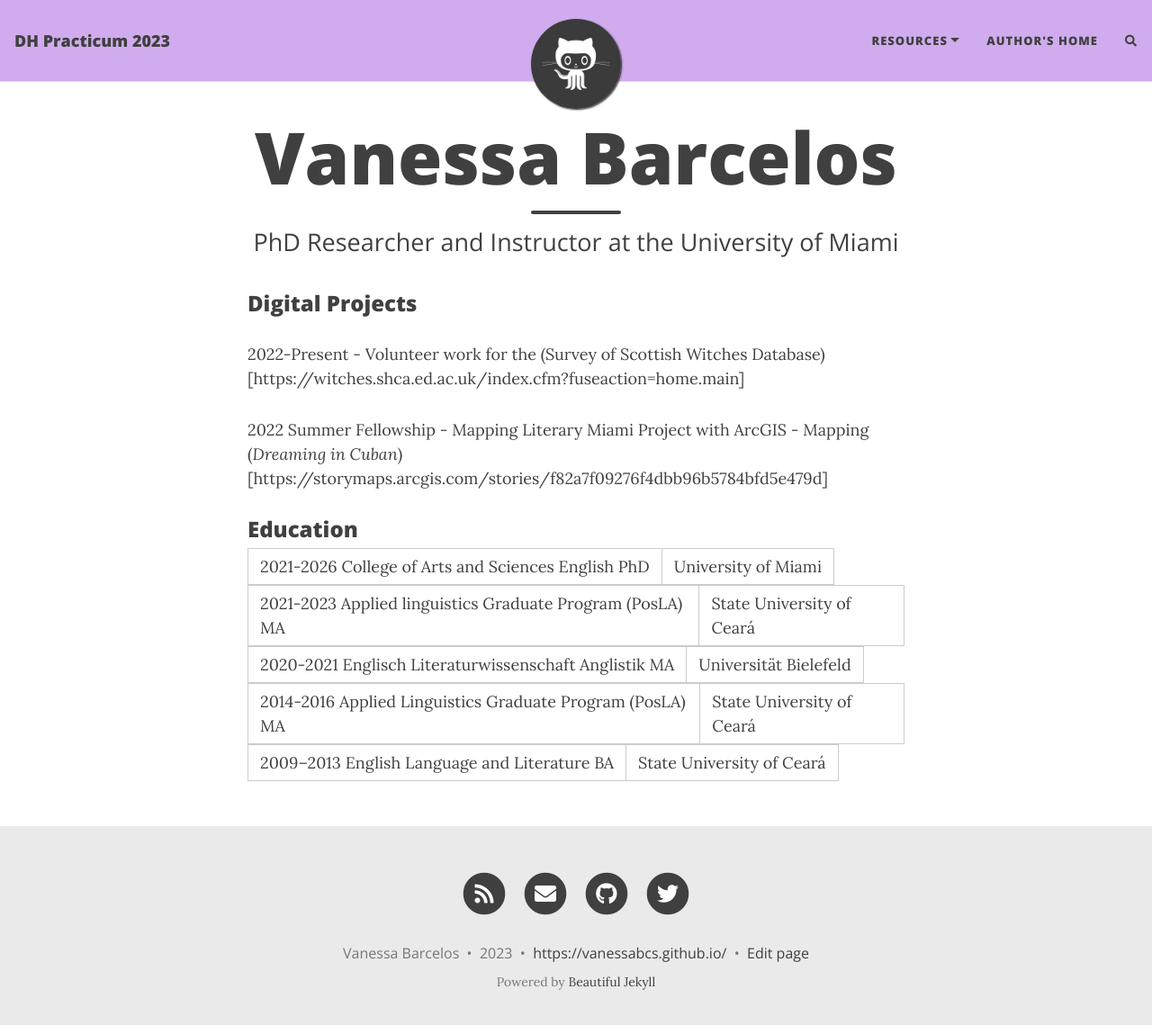
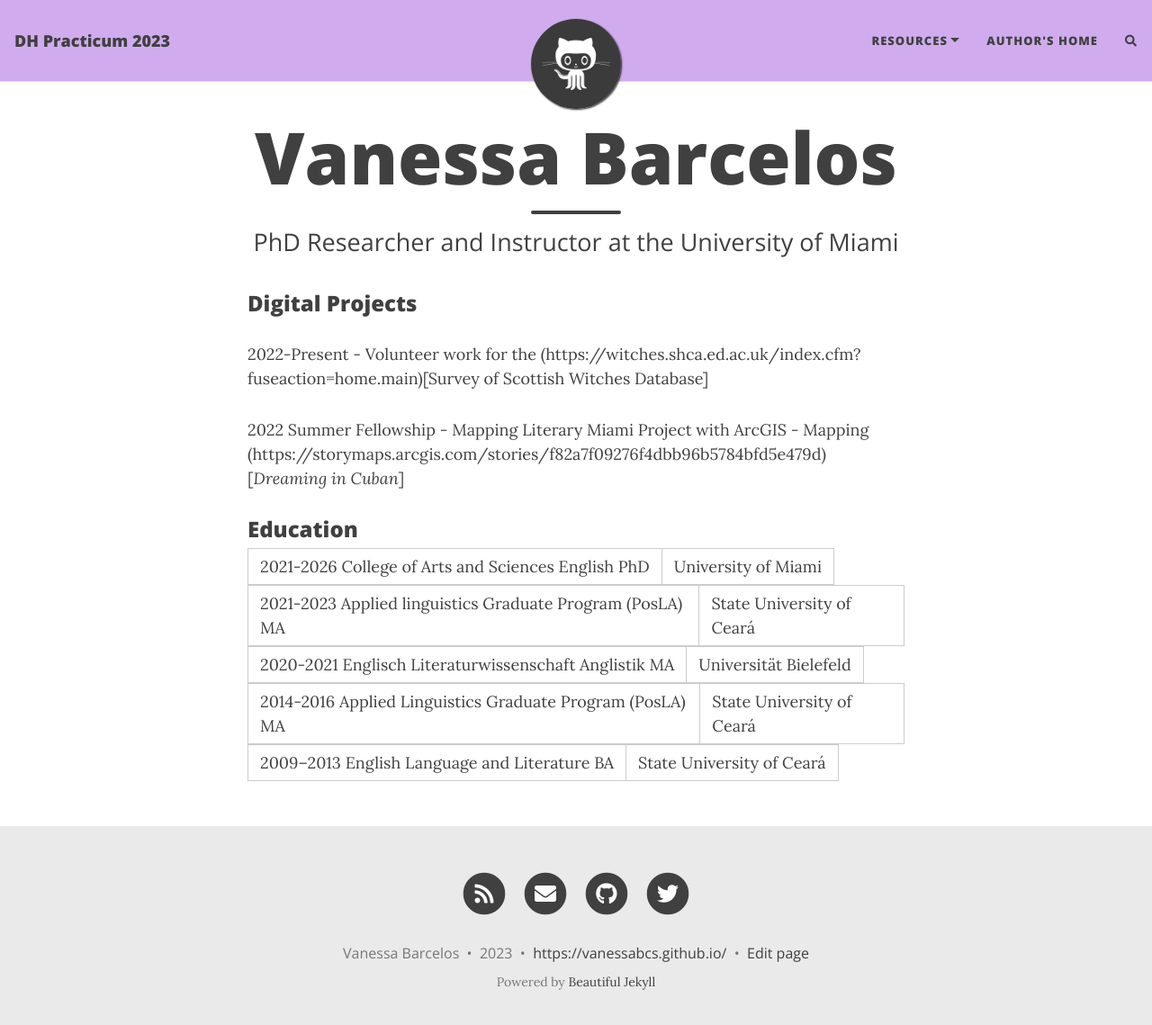
Before and after one commit to vanessabcs/about, a Jekyll site: the page built from aboutme.md, in a window 1280 px wide and 1152 px high. Shown: the top 1139 px of the window at 90% size. Built offline with Jekyll 4.4.1, drawn with Linux system fonts in a browser that asks for light colours; nearby versions of some CDN libraries; comment, search, counter and statistics services are not loaded; part of the change alters nothing that is shown.

```diff
--- a/aboutme.md
+++ b/aboutme.md
@@ -5,9 +5,9 @@ subtitle: PhD Researcher and Instructor at the University of Miami
 ---
 ### Digital Projects
 
-2022-Present - Volunteer work for the (Survey of Scottish Witches Database)[https://witches.shca.ed.ac.uk/index.cfm?fuseaction=home.main]
+2022-Present - Volunteer work for the (https://witches.shca.ed.ac.uk/index.cfm?fuseaction=home.main)[Survey of Scottish Witches Database]
 
-2022 Summer Fellowship - Mapping Literary Miami Project with ArcGIS - Mapping (_Dreaming in Cuban_)[https://storymaps.arcgis.com/stories/f82a7f09276f4dbb96b5784bfd5e479d]
+2022 Summer Fellowship - Mapping Literary Miami Project with ArcGIS - Mapping (https://storymaps.arcgis.com/stories/f82a7f09276f4dbb96b5784bfd5e479d)[_Dreaming in Cuban_]
 
 
 ### Education
```
